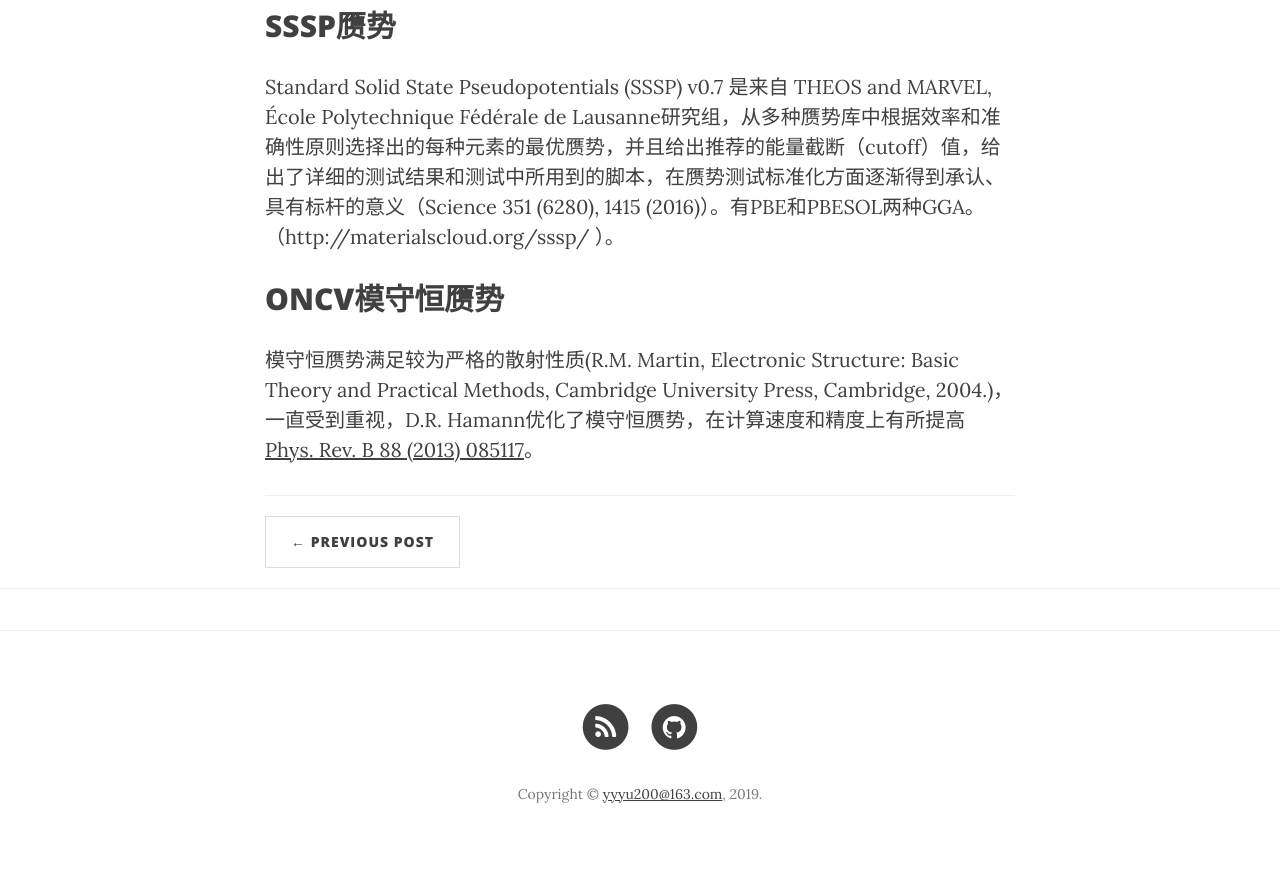
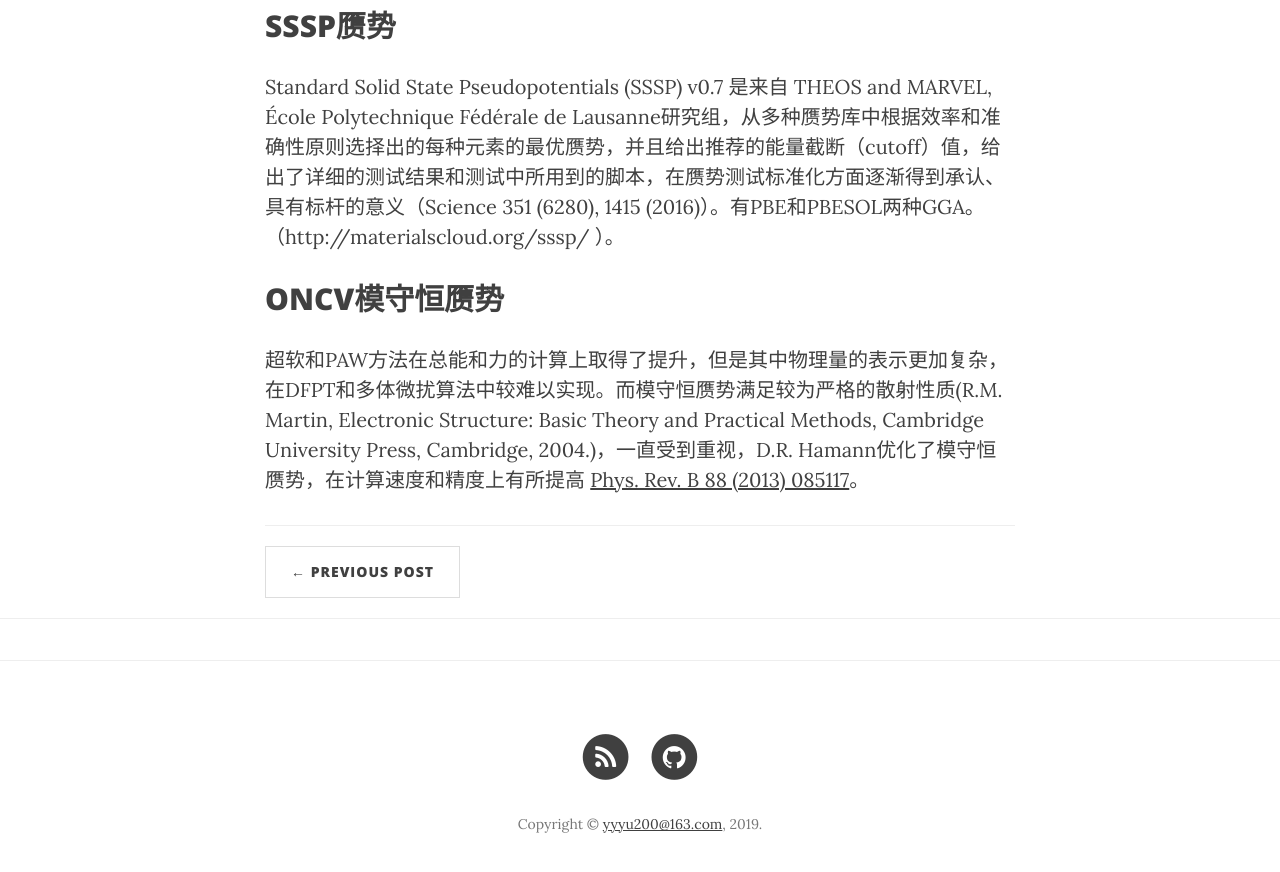
Before and after one commit to yyyu200/DFTbook, a Jekyll site: the page built from _posts/2019-06-03-PPlib.md, in a window 1280 px wide and 900 px high, scrolled down 1193 px. Shown: the top 872 px of the window. Built offline with Jekyll 4.4.1, drawn with Linux system fonts in a browser that asks for light colours; nearby versions of some CDN libraries; comment, search, counter and statistics services are not loaded.

Commit message:
modify at20190619-09:50:43-aliyun

```diff
--- a/_posts/2019-06-03-PPlib.md
+++ b/_posts/2019-06-03-PPlib.md
@@ -46,4 +46,4 @@
 Standard Solid State Pseudopotentials (SSSP) v0.7 是来自 THEOS and MARVEL, École Polytechnique Fédérale de Lausanne研究组，从多种赝势库中根据效率和准确性原则选择出的每种元素的最优赝势，并且给出推荐的能量截断（cutoff）值，给出了详细的测试结果和测试中所用到的脚本，在赝势测试标准化方面逐渐得到承认、具有标杆的意义（Science 351 (6280), 1415 (2016)）。有PBE和PBESOL两种GGA。 （http://materialscloud.org/sssp/ ）。
 
 ## ONCV模守恒赝势
-模守恒赝势满足较为严格的散射性质(R.M. Martin, Electronic Structure: Basic Theory and Practical Methods, Cambridge University Press, Cambridge, 2004.)，一直受到重视，D.R. Hamann优化了模守恒赝势，在计算速度和精度上有所提高 [Phys. Rev. B 88 (2013) 085117](http://dx.doi.org/10.1103/PhysRevB.88.085117)。
+超软和PAW方法在总能和力的计算上取得了提升，但是其中物理量的表示更加复杂，在DFPT和多体微扰算法中较难以实现。而模守恒赝势满足较为严格的散射性质(R.M. Martin, Electronic Structure: Basic Theory and Practical Methods, Cambridge University Press, Cambridge, 2004.)，一直受到重视，D.R. Hamann优化了模守恒赝势，在计算速度和精度上有所提高 [Phys. Rev. B 88 (2013) 085117](http://dx.doi.org/10.1103/PhysRevB.88.085117)。
```
